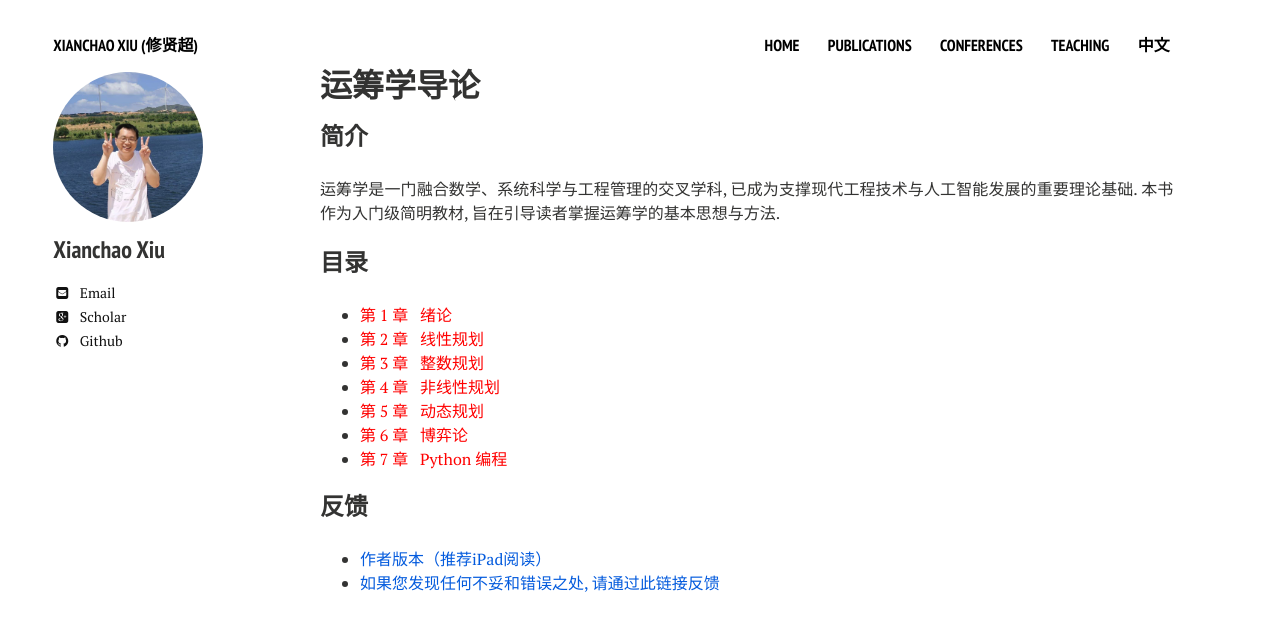
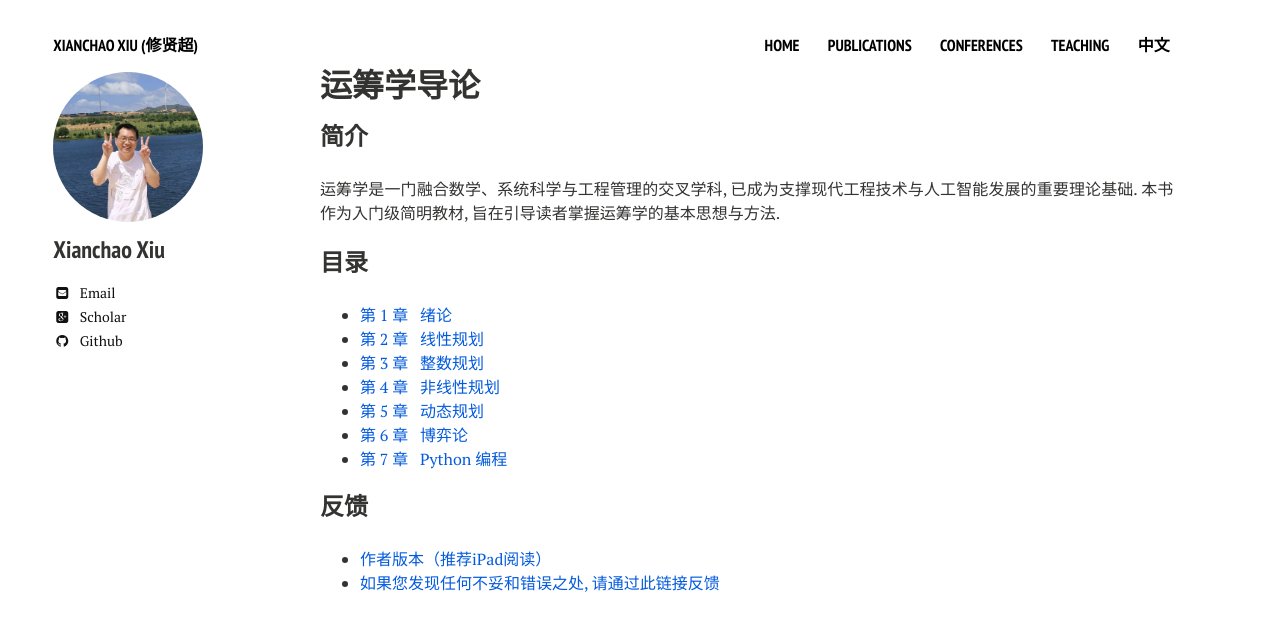
Before and after one commit to xianchaoxiu/xianchaoxiu.github.io, a Jekyll site: the page built from teaching/OR/2026/index.md, in a window 1280 px wide. Shown: the top 631 px of the page. Built offline with Jekyll 4.4.1, drawn with Linux system fonts in a browser that asks for light colours; nearby versions of some CDN libraries.

Commit message:
Update index.md

```diff
--- a/teaching/OR/2026/index.md
+++ b/teaching/OR/2026/index.md
@@ -10,13 +10,13 @@ share: false
 
 
 ### 目录
-*  <a href="../2026/绪论.pdf" class="textlink" target="_blank" style="color: red;"> 第 1 章 &nbsp;  绪论</a> <br>
-*  <a href="../2026/线性规划.pdf" class="textlink" target="_blank" style="color: red;">第 2 章 &nbsp;  线性规划 </a> <br>
-*  <a href="../2026/整数规划.pdf" class="textlink" target="_blank" style="color: red;">第 3 章 &nbsp;  整数规划  </a> <br>
-*  <a href="../2026/非线性规划.pdf" class="textlink" target="_blank" style="color: red;">第 4 章 &nbsp;  非线性规划 </a> <br>
-*  <a href="../2026/动态规划.pdf" class="textlink" target="_blank" style="color: red;"> 第 5 章 &nbsp;  动态规划 </a> <br>
-*  <a href="../2026/博弈论.pdf" class="textlink" target="_blank" style="color: red;">第 6 章 &nbsp;  博弈论 </a> <br>
-*  <a href="../2026/Python编程.pdf" class="textlink" target="_blank" style="color: red;">第 7 章 &nbsp;  Python 编程 </a> <br>
+*  <a href="../2026/绪论.pdf" class="textlink" target="_blank"> 第 1 章 &nbsp;  绪论</a> <br>
+*  <a href="../2026/线性规划.pdf" class="textlink" target="_blank">第 2 章 &nbsp;  线性规划 </a> <br>
+*  <a href="../2026/整数规划.pdf" class="textlink" target="_blank">第 3 章 &nbsp;  整数规划  </a> <br>
+*  <a href="../2026/非线性规划.pdf" class="textlink" target="_blank">第 4 章 &nbsp;  非线性规划 </a> <br>
+*  <a href="../2026/动态规划.pdf" class="textlink" target="_blank"> 第 5 章 &nbsp;  动态规划 </a> <br>
+*  <a href="../2026/博弈论.pdf" class="textlink" target="_blank">第 6 章 &nbsp;  博弈论 </a> <br>
+*  <a href="../2026/Python编程.pdf" class="textlink" target="_blank">第 7 章 &nbsp;  Python 编程 </a> <br>
 
 
 ### 反馈
```
